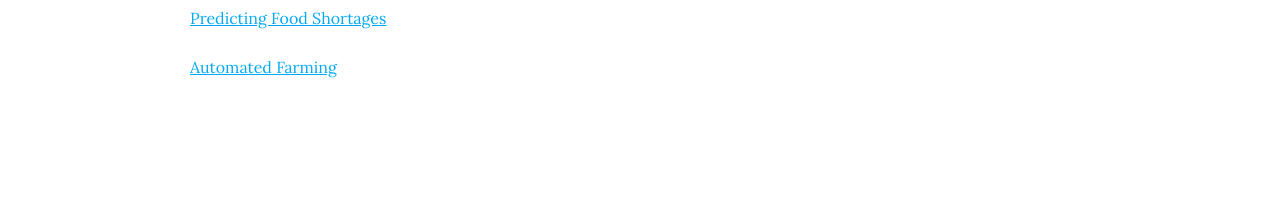
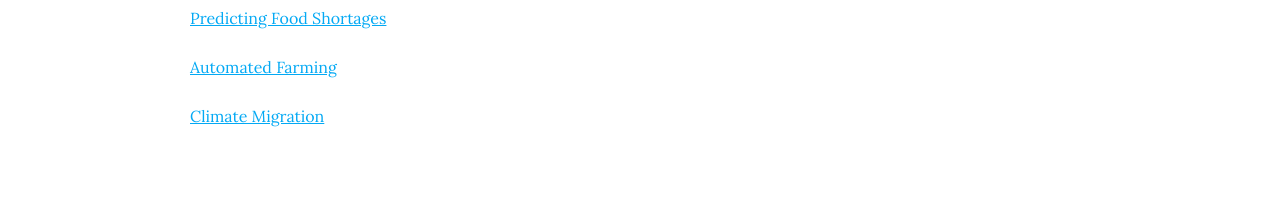
Before and after one commit to Lindsay-Lab/lindsay-lab.github.io, a Jekyll site: the page built from teaching/index.md, in a window 1280 px wide. Shown: the part 1517-1725 px from the top of the page. Built offline with Jekyll 4.4.1, drawn with Linux system fonts in a browser that asks for light colours; nearby versions of some CDN libraries; before the commit the page ends 1679 px from its top, so only the background shows below that.

Commit message:
Update index.md

```diff
--- a/teaching/index.md
+++ b/teaching/index.md
@@ -55,6 +55,8 @@ The current course syllabus is [here](https://lindsay-lab.github.io/ClimateML_Le
 
 [Automated Farming](https://lindsay-lab.github.io/ClimateML_Lectures/Automated%20Farming.pdf)
 
+[Climate Migration](https://lindsay-lab.github.io/ClimateML_Lectures/Climate%20Migration.pdf)
+
 <!--{% include search-info.html %}
 
 {% include section.html %}
```
